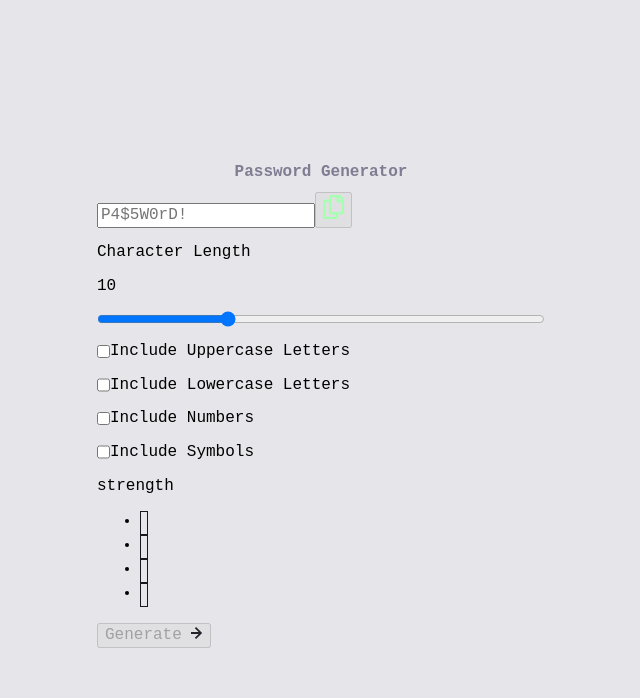
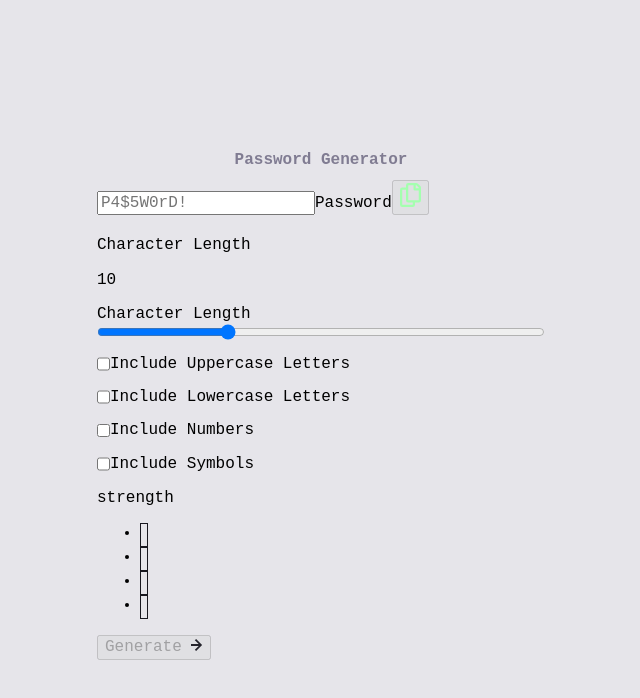
Before and after one commit to alexl8819/password-generator-app, a React (Vite) app: page / in a window 1280 px wide. Shown: the top 698 px of the page, without its empty margins (319-959 px from the left). Built offline with nearby package versions, Linux system fonts and the light colour scheme.

Commit message:
accessibility: add visually hidden labels to password bar and slider

```diff
--- a/src/components/PasswordBar.jsx
+++ b/src/components/PasswordBar.jsx
@@ -9,6 +9,7 @@ const cx = classnames.bind(styles);
 
 export default function PasswordBar ({ passwordCopy, onCopy }) {
   const [hasCopied, setHasCopied] = useState(false);
+  // TODO: Effect should be pure CSS solution
   const handleCopy = (e) => {
     e.preventDefault();
     if (!hasCopied) {
@@ -20,7 +21,8 @@ export default function PasswordBar ({ passwordCopy, onCopy }) {
 
   return (
     <div className={styles.passwordBar}>
-      <input type="text" value={passwordCopy} className={styles.passwordBarInput} placeholder="P4$5W0rD!" readOnly />
+      <input type="text" id="password" name="password" value={passwordCopy} className={styles.passwordBarInput} placeholder="P4$5W0rD!" readOnly />
+      <label htmlFor="password" className={styles.passwordBarLabelHidden}>Password</label>
       <button className={cx({ passwordBarButton: true, passwordBarButtonActivated: hasCopied })} onClick={handleCopy} disabled={!passwordCopy || !passwordCopy.length} aria-label='copy'>
         <img src={copyBtn} className={styles.passwordBarButtonCopyimg} alt="copy icon" />
       </button>
--- a/src/components/PasswordBar.module.css
+++ b/src/components/PasswordBar.module.css
@@ -22,6 +22,17 @@
 
 .password-bar__input:focus {
   outline: none;
+}
+
+.password-bar__label--hidden {
+  border: 0;
+  clip: rect(0 0 0 0);
+  height: 1px;
+  margin: -1px;
+  overflow: hidden;
+  padding: 0;
+  position: absolute;
+  width: 1px;
 }
 
 .password-bar__button {
--- a/src/components/Slider.jsx
+++ b/src/components/Slider.jsx
@@ -16,8 +16,9 @@ export default function Slider ({ label, name, min, max, value, onChange }) {
   return (
     <div className={styles.slider}>
       <input type="range" ref={rangeRef} className={styles.sliderInput} name={name} min={min} max={max} value={value} step="1" onInput={onValueChange} />
+      <label htmlFor={name} className={styles.sliderLabelHidden}>{ label }</label>
       <div className={styles.sliderCharlengthLabel}>
-        <label htmlFor={name} className={styles.sliderLabel}>{ label }</label>
+        <p className={styles.sliderLabel}>{ label }</p>
         <p className={styles.sliderCharlengthValue}>{ value }</p>
       </div>
     </div>
--- a/src/components/Slider.module.css
+++ b/src/components/Slider.module.css
@@ -1,7 +1,7 @@
 .slider {
   display: flex;
   flex-direction: column-reverse;
-  margin-top: 15px;
+  margin-top: 5px;
   margin-bottom: 15px;
 }
 
@@ -16,6 +16,17 @@
   justify-content: space-between;
   align-items: center;
   margin-bottom: 15px;
+}
+
+.slider__label--hidden {
+  border: 0;
+  clip: rect(0 0 0 0);
+  height: 1px;
+  margin: -1px;
+  overflow: hidden;
+  padding: 0;
+  position: absolute;
+  width: 1px;
 }
 
 .slider__label {
```
